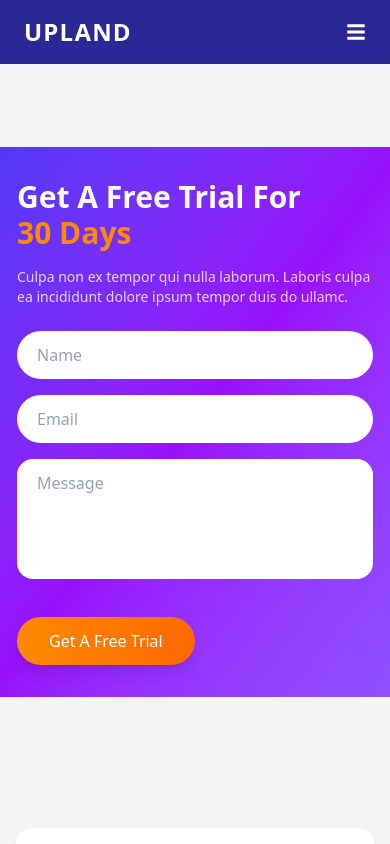
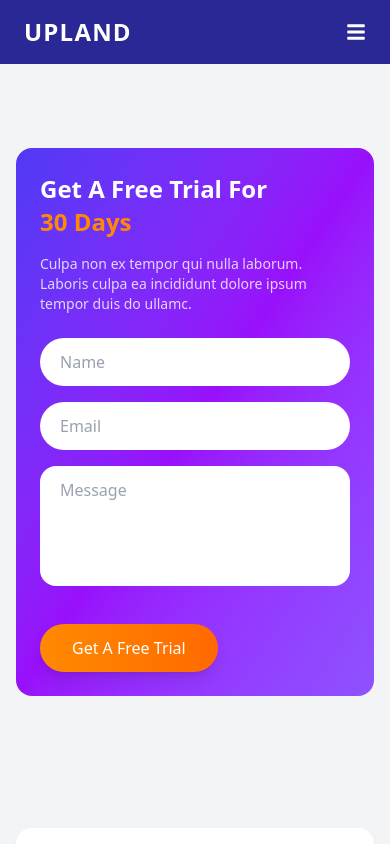
Before and after one commit to Mostofa-zaman/Upland, a React (Vite) app: page /popup in a window 390 px wide. Shown: the top 844 px of the page. Built offline with nearby package versions, Linux system fonts and the light colour scheme.

Commit message:
not founde page er banner add done

```diff
--- /dev/null
+++ b/src/components/notfound/NotFoundBanner.jsx
@@ -0,0 +1,14 @@
+import React from 'react'
+import CommonBanner from '../reusable/CommonBanner'
+
+const NotFoundBanner = () => {
+  return (
+     <section className="bg-violet-400 pt-28 sm:pt-32 md:pt-36 lg:pt-40 pb-16 sm:pb-20 md:pb-24 lg:pb-30 mb-10">
+      <div className="max-w-7xl mx-auto px-4 sm:px-6 md:px-12 lg:px-24 flex flex-col lg:flex-row items-center gap-6 sm:gap-8 lg:gap-12 text-center lg:text-left">
+        <CommonBanner title="Oops" pera="Home" subpera="404" />
+      </div>
+    </section>
+  )
+}
+
+export default NotFoundBanner
--- a/src/pages/NotFound.jsx
+++ b/src/pages/NotFound.jsx
@@ -1,8 +1,11 @@
 import React from 'react'
+import NotFoundBanner from '../components/notfound/NotFoundBanner'
 
 const NotFound = () => {
   return (
-    <div>NotFoundmldslmwsdl</div>
+    <>
+    <NotFoundBanner/>
+    </>
   )
 }
 
--- a/src/pages/Popup.jsx
+++ b/src/pages/Popup.jsx
@@ -2,21 +2,21 @@ import popup from "../assets/popup.png";
 
 const Popup = () => {
   return (
-    <div className="min-h-screen flex items-center justify-center bg-gray-100">
-      <div className="relative flex items-center">
+    <div className="min-h-screen flex items-center justify-center bg-gray-100 px-4">
+      <div className="relative flex items-center justify-center">
 
         {/* LEFT IMAGE (behind card) */}
         <img
           src={popup}
           alt="Left decoration"
-          className="absolute -left-32 bottom-0 w-40 z-0"
+          className="hidden sm:block absolute -left-24 md:-left-32 bottom-0 w-28 sm:w-32 md:w-40 z-0"
         />
 
         {/* MAIN CARD */}
-        <div className="relative z-10 w-[420px] rounded-2xl overflow-hidden">
-          <div className="bg-gradient-to-br from-indigo-600 via-purple-600 to-violet-500 p-8 text-white">
+        <div className="relative z-10 w-full max-w-[420px] rounded-2xl overflow-hidden">
+          <div className="bg-gradient-to-br from-indigo-600 via-purple-600 to-violet-500 p-6 sm:p-8 text-white">
 
-            <h2 className="text-3xl font-semibold">
+            <h2 className="text-2xl sm:text-3xl font-semibold leading-snug">
               Get A Free Trial For <br />
               <span className="text-orange-400 font-bold">30 Days</span>
             </h2>
@@ -43,7 +43,7 @@ const Popup = () => {
                 rows="4"
                 placeholder="Message"
                 className="w-full px-5 py-3 rounded-2xl bg-white text-gray-800 placeholder-gray-400 outline-none resize-none"
-              ></textarea>
+              />
 
               <button
                 type="submit"
@@ -52,6 +52,7 @@ const Popup = () => {
                 Get A Free Trial
               </button>
             </form>
+
           </div>
         </div>
       </div>
```
